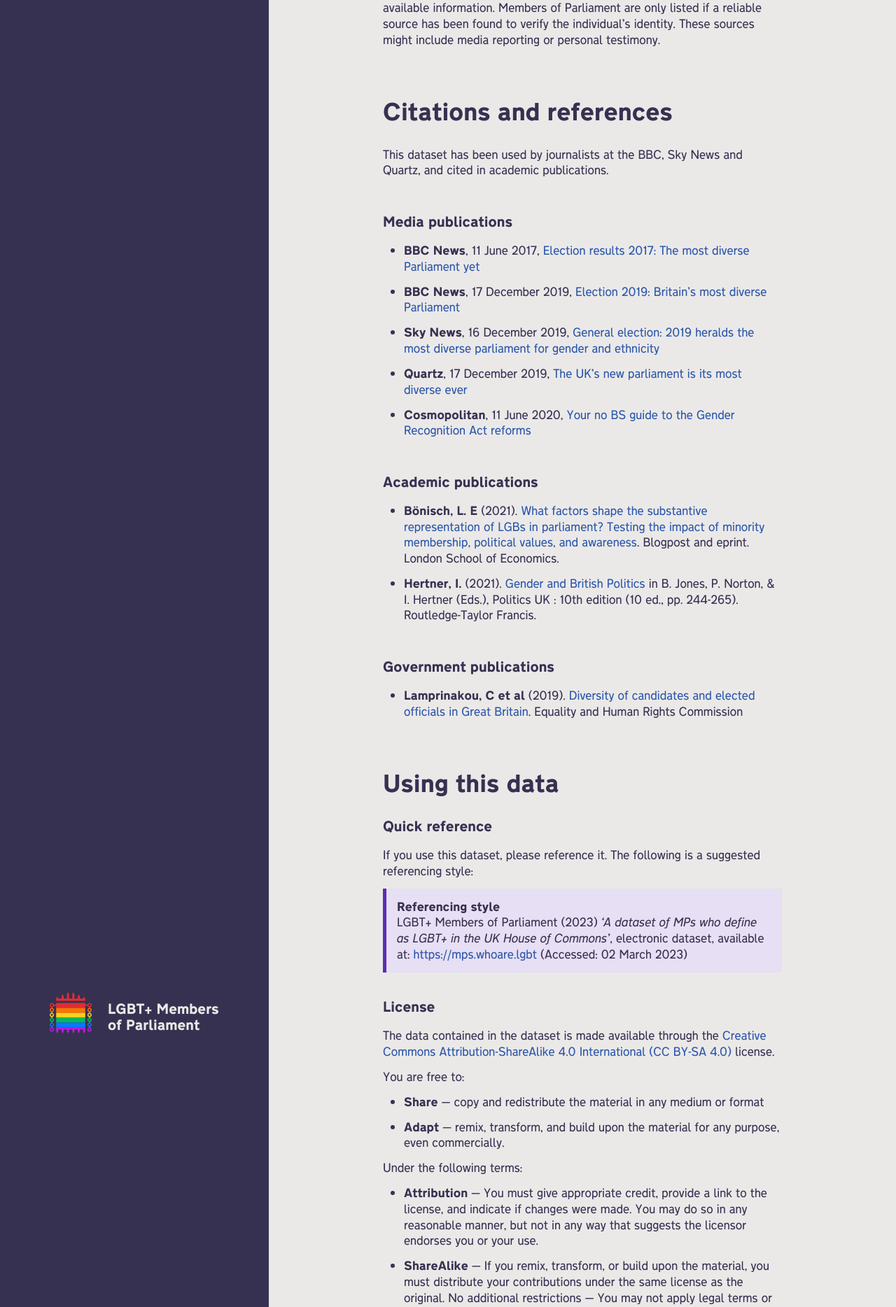
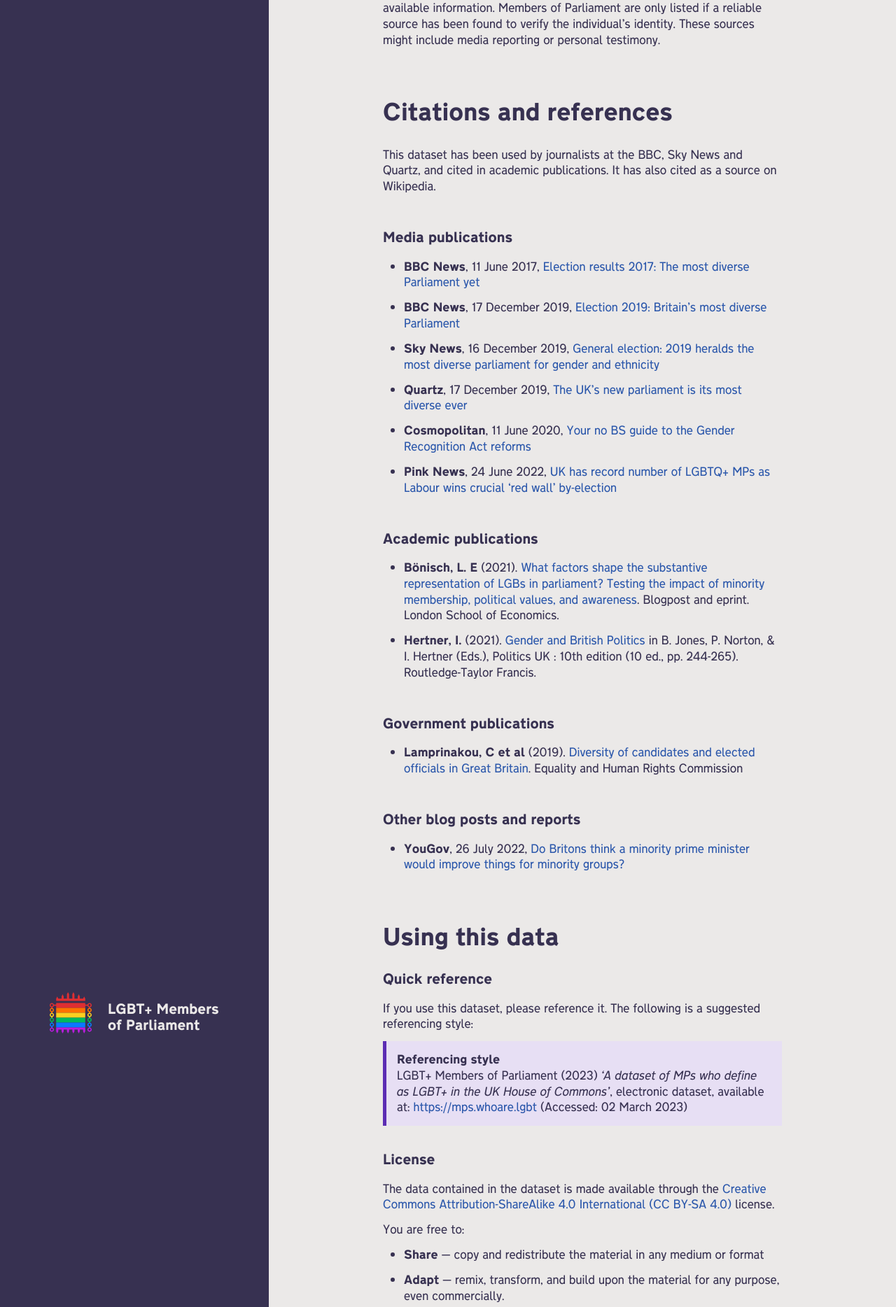
Before and after one commit to johnpeart/lgbt-mp, a Jekyll site: the page built from about.md, in a window 1280 px wide. Shown: the part 446-2314 px from the top of the page at 70% size. Built offline with Jekyll 4.4.1, drawn with Linux system fonts in a browser that asks for light colours.

Commit message:
Update back links

```diff
--- a/about.md
+++ b/about.md
@@ -16,7 +16,7 @@
 
 ## Citations and references
 
-This dataset has been used by journalists at the BBC, Sky News and Quartz, and cited in academic publications.
+This dataset has been used by journalists at the BBC, Sky News and Quartz, and cited in academic publications. It has also cited as a source on Wikipedia.
 
 ### Media publications
 
@@ -26,6 +26,7 @@
 - **Quartz**, 17 December 2019, [The UK’s new parliament is its most diverse ever](https://qz.com/1769275/new-uk-parliament-has-record-number-of-female-non-white-and-lgbtq-mps/)
 - **Cosmopolitan**, 11 June 2020, [Your no BS guide to the Gender Recognition Act reforms
 ](https://www.cosmopolitan.com/uk/reports/a29590439/gender-recognition-act/)
+- **Pink News**, 24 June 2022, [UK has record number of LGBTQ+ MPs as Labour wins crucial ‘red wall’ by-election](https://www.thepinknews.com/2022/06/24/wakefield-by-election-lgbtq-mps-simon-lightwood/)
 
 ### Academic publications
 
@@ -35,6 +36,10 @@
 ### Government publications
 
 - **Lamprinakou, C et al** (2019). [Diversity of candidates and elected officials in Great Britain](https://www.equalityhumanrights.com/en/publication-download/diversity-candidates-and-elected-officials-great-britain). Equality and Human Rights Commission
+
+### Other blog posts and reports
+
+- **YouGov**, 26 July 2022, [Do Britons think a minority prime minister would improve things for minority groups?](https://yougov.co.uk/topics/politics/articles-reports/2022/07/26/do-britons-think-minority-prime-minister-would-imp)
 
 ## Using this data
 
```
